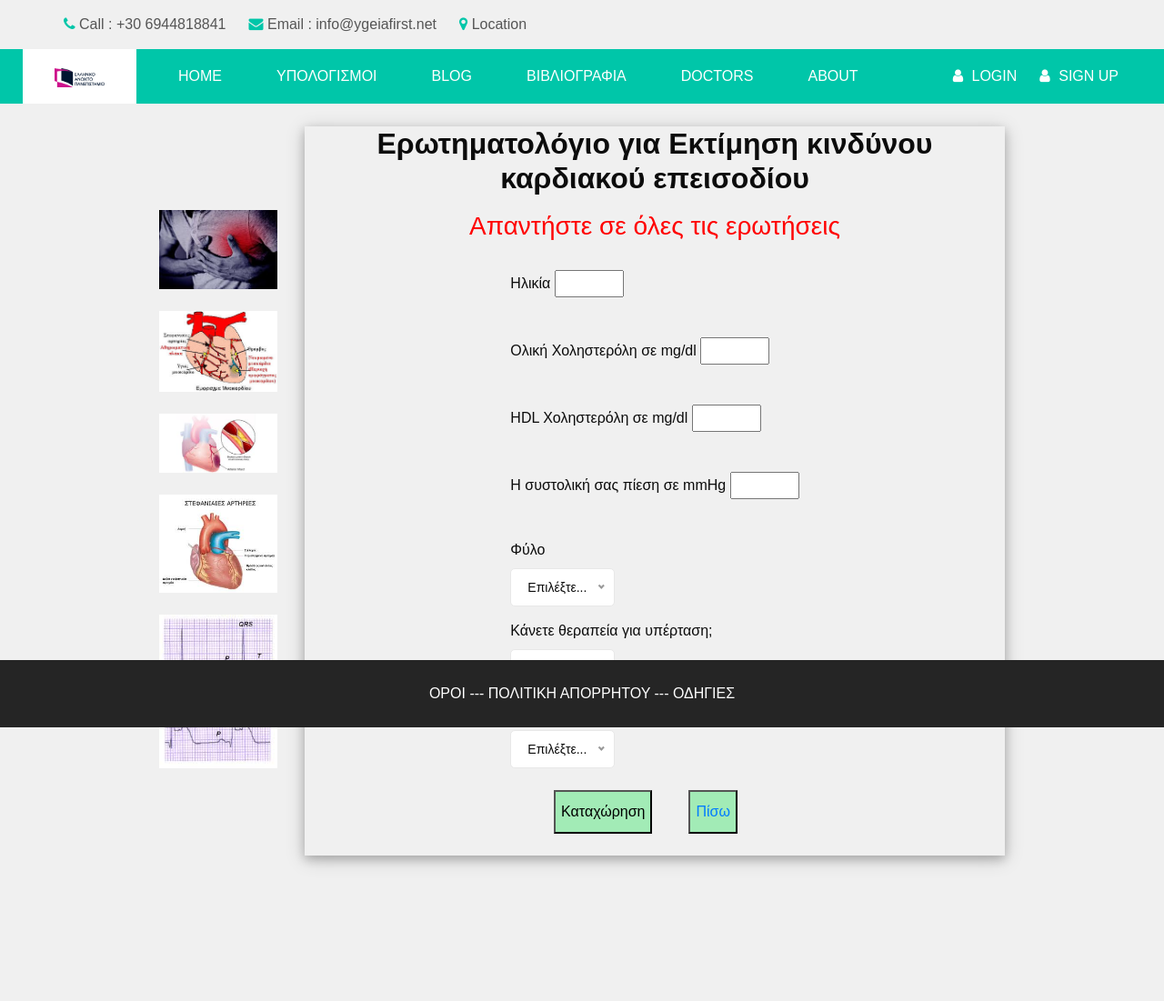
After one commit to Nikgabi/color, a PHP site: page /mi_er.php in a window 1280 px wide. The commit adds this page. Shown: the whole page at 91% size. Run offline with PHP 8.4, Linux system fonts and the light colour scheme; some libraries are stand-ins or nearby versions.

Commit message:
Add files via upload

```diff
--- /dev/null
+++ b/mi_er.php
@@ -0,0 +1,116 @@
+<?php include('up.php'); ?>
+
+<head>
+	<title>Strock</title>
+
+</head>
+
+<div id = container class="layout_padding-bottom">
+
+  <section class="about_section">
+    <div class="container">
+      <div class="row">
+        <div class="col-md-2 ">
+          <div class="img-box">
+            <img src="images/mi_1.jpeg" alt="">
+          </div><br>
+		  <div class="img-box">
+            <img src="images/mi_2.jpeg" alt="">
+          </div><br>
+		  <div class="img-box">
+            <img src="images/mi_3.jpeg" alt="">
+          </div><br>
+		  <div class="img-box">
+            <img src="images/mi_4.jpeg" alt="">
+          </div><br>
+		  <div class="img-box">
+            <img src="images/mi_5.jpeg" alt="">
+          </div><br>
+
+        </div>
+		<div class="col-md-10 ">
+		<div class="w3-card-4" style="background-color: rgb(240,240,240); text-align:center;">
+		<form name="strock" action="cardiov.php" style="display: flex;  align-items: center; margin-bottom: 20px;" method="POST" onsubmit="return FormValidate()">
+                <label>
+                    <h2 style="font-weight: bold;">Ερωτηματολόγιο για Εκτίμηση κινδύνου καρδιακού επεισοδίου</h2>
+                </label>
+				<h3 style="color: red">Απαντήστε σε όλες τις ερωτήσεις</h3><br>
+
+
+                <div style="display: flex; flex-direction: column; align-items: center; gap: 15px;">
+                    <div style="width: 100%; max-width: 900px; text-align: left;">
+                        <label for="age">Ηλικία</label>
+						<input  type="text" name="age"  size="5"><br><br>
+
+                    </div>
+
+					<div style="width: 100%; max-width: 900px; text-align: left;">
+                        <label for="tot_chol">Ολική Χοληστερόλη σε mg/dl</label>
+						<input  type="text" name="tot_chol"  size="5"><br><br>
+
+                    </div>
+					<div style="width: 100%; max-width: 900px; text-align: left;">
+                        <label for="hdl_chol">HDL Χοληστερόλη σε mg/dl</label>
+						<input  type="text" name="hdl_chol"  size="5"><br><br>
+
+                    </div>
+					<div style="width: 100%; max-width: 900px; text-align: left;">
+                        <label for="sbp">Η συστολική σας πίεση σε mmHg</label>
+						<input  type="text" name="sbp"  size="5"><br><br>
+
+                    </div>
+					<div style="width: 100%; max-width: 900px; text-align: left;">
+                        <label for="er3">Φύλο  </label><br>
+                        <select name="er3" required style="width: 100%; padding: 8px;">
+                            <option value="" >Επιλέξτε...</option>
+                            <option value="female">Γυναίκα</option>
+                            <option value="male">Άνδρας</option>
+
+                        </select>
+                    </div>
+                    <div style="width: 100%; max-width: 900px; text-align: left;">
+                        <label for="er1">Κάνετε θεραπεία για υπέρταση;  </label><br>
+                        <select name="er1" required style="width: 100%; padding: 8px;">
+                            <option value="" >Επιλέξτε...</option>
+                            <option value="0">Όχι</option>
+                            <option value="1">Ναί</option>
+
+                        </select>
+                    </div>
+
+
+					<div style="width: 100%; max-width: 900px; text-align: left;">
+                        <label for="er2">Καπνίζετε;  </label><br>
+                        <select name="er2" required style="width: 100%; padding: 8px;">
+                            <option value="" >Επιλέξτε...</option>
+                            <option value="0">Όχι</option>
+                            <option value="1">Ναί</option>
+
+                        </select>
+                    </div>
+
+
+                </div>
+
+
+                <br>
+                <div style="display: flex; gap: 20px; flex-direction: row;">
+				<input type="submit" name="submit" value="Καταχώρηση" style="background-color: rgb(162,235,182) ;"><br>
+				<button style="background-color: rgb(162,235,182) ;"><a href="calculation.php">Πίσω</a></button><br><br>
+				</div>
+				<br>
+				</form>
+				</div>
+				</div>
+				</div>
+
+
+
+
+
+
+
+	</div>
+	</div>
+	</section>
+	<?php include('down.php'); ?>
```
Also changed, not shown: calculation.php (+4 -4 lines), cardiov.php (added, +96 -0 lines).
